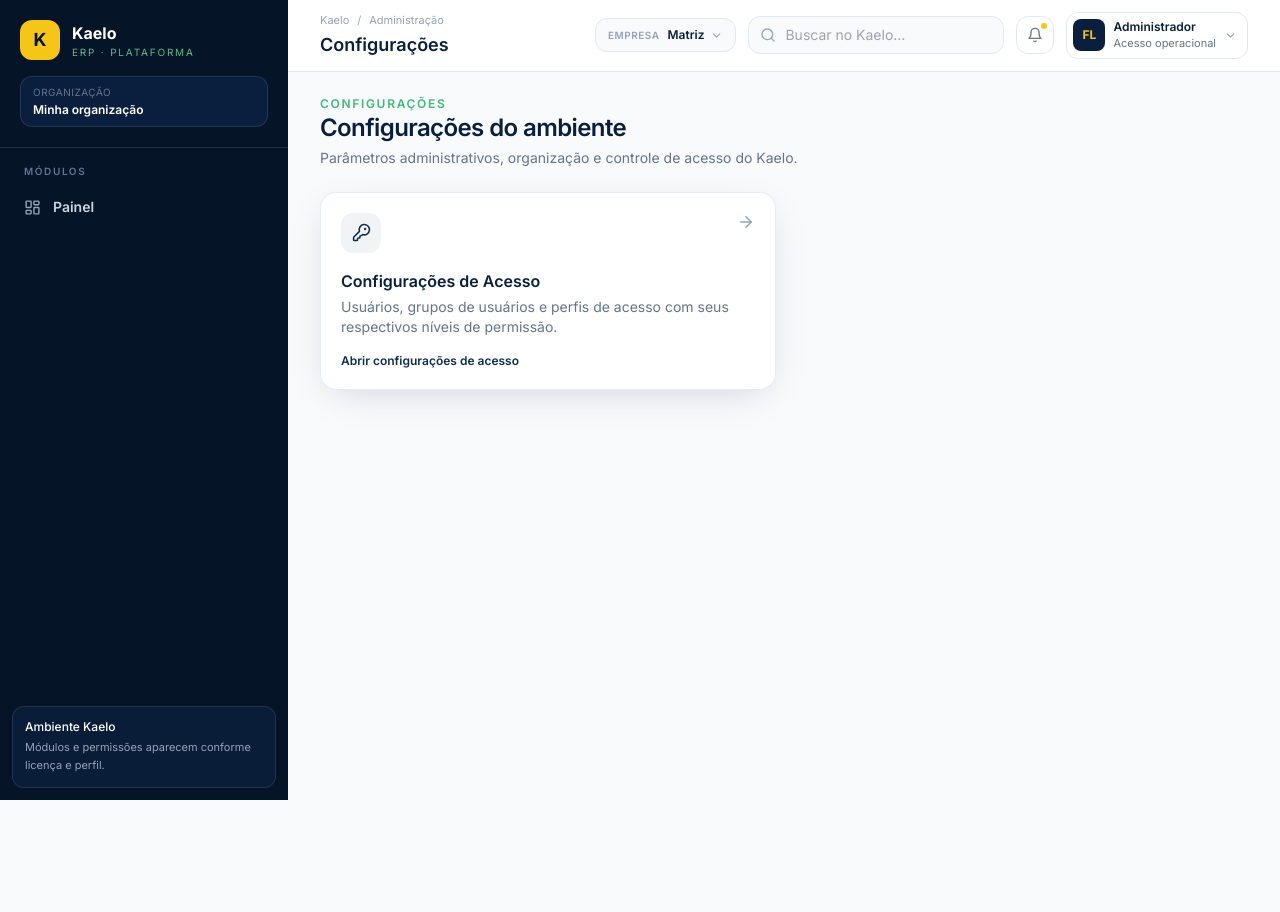
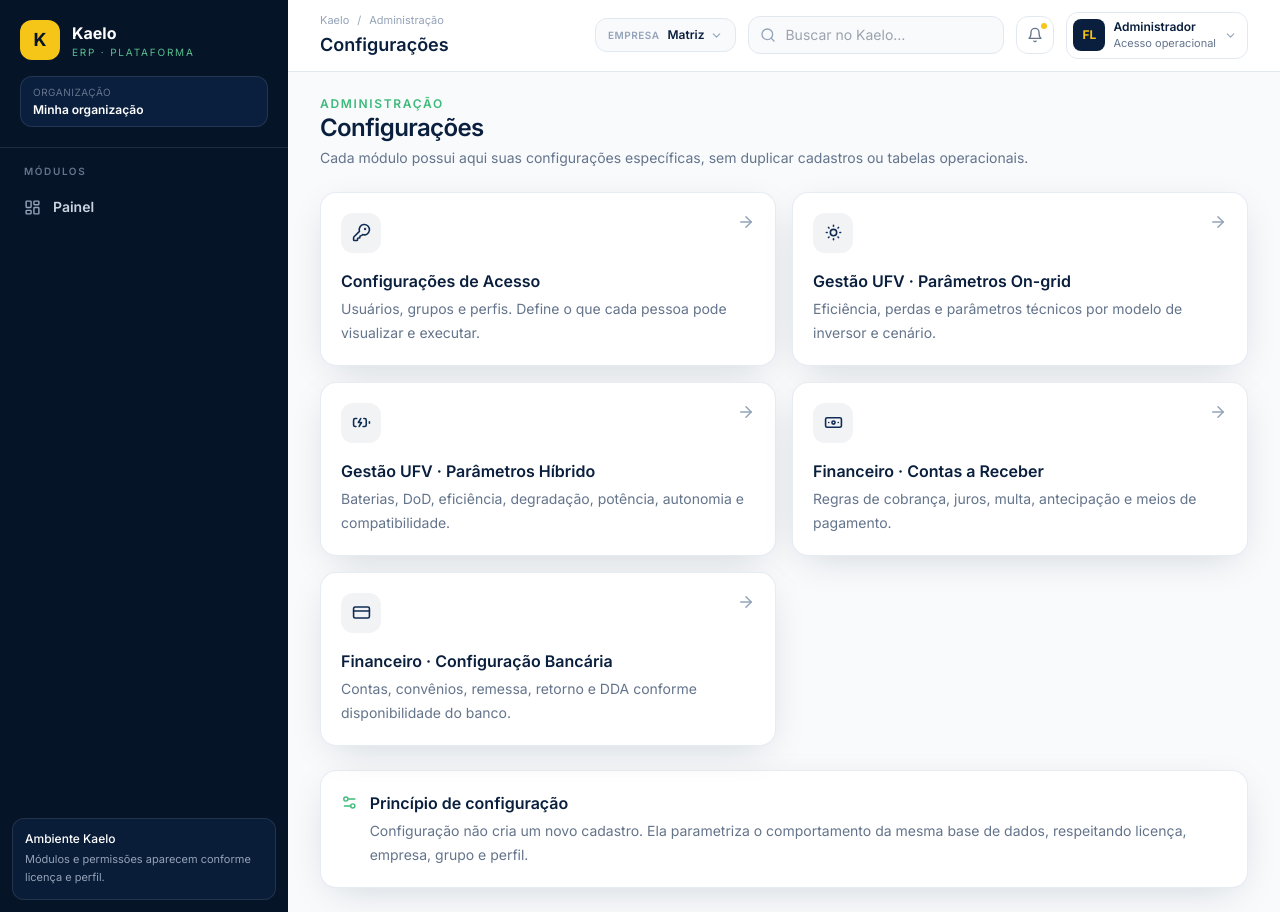
Before and after one commit to consultorfernandolima-cmyk/kaelo, a React (Vite) app: page /configuracoes in a window 1280 px wide. Before the commit the page ends 800 px from the top, so only its background shows below. Built offline with nearby package versions, Linux system fonts and the light colour scheme.

Commit message:
feat: organizar configuracoes por modulo

```diff
--- a/src/modules/configuracoes/ConfiguracoesPage.jsx
+++ b/src/modules/configuracoes/ConfiguracoesPage.jsx
@@ -1,30 +1,10 @@
 import { Link } from 'react-router-dom'
-import { ArrowRight, KeyRound } from 'lucide-react'
-
-export default function ConfiguracoesPage() {
-  return (
-    <section className="space-y-6">
-      <header>
-        <p className="text-xs font-semibold uppercase tracking-[0.14em] text-solar-green">Configurações</p>
-        <h2 className="page-title">Configurações do ambiente</h2>
-        <p className="page-subtitle">Parâmetros administrativos, organização e controle de acesso do Kaelo.</p>
-      </header>
-
-      <div className="grid gap-4 md:grid-cols-2">
-        <Link to="/configuracoes/acessos" className="surface-card group p-5 transition hover:-translate-y-0.5 hover:shadow-md">
-          <div className="flex items-start justify-between">
-            <div className="flex h-10 w-10 items-center justify-center rounded-xl bg-navy-900/5 text-navy-800">
-              <KeyRound size={19} />
-            </div>
-            <ArrowRight size={18} className="text-slate-400 transition group-hover:translate-x-0.5" />
-          </div>
-          <h3 className="mt-4 font-semibold text-navy-900">Configurações de Acesso</h3>
-          <p className="mt-1 text-sm leading-5 text-slate-500">
-            Usuários, grupos de usuários e perfis de acesso com seus respectivos níveis de permissão.
-          </p>
-          <div className="mt-4 text-xs font-semibold text-navy-800">Abrir configurações de acesso</div>
-        </Link>
-      </div>
-    </section>
-  )
-}
+import { ArrowRight, Banknote, BatteryCharging, CreditCard, KeyRound, Settings2, SunMedium } from 'lucide-react'
+const sections=[
+ {to:'/configuracoes/acessos',title:'Configurações de Acesso',text:'Usuários, grupos e perfis. Define o que cada pessoa pode visualizar e executar.',icon:KeyRound},
+ {to:'/configuracoes/ufv/ongrid',title:'Gestão UFV · Parâmetros On-grid',text:'Eficiência, perdas e parâmetros técnicos por modelo de inversor e cenário.',icon:SunMedium},
+ {to:'/configuracoes/ufv/hibrido',title:'Gestão UFV · Parâmetros Híbrido',text:'Baterias, DoD, eficiência, degradação, potência, autonomia e compatibilidade.',icon:BatteryCharging},
+ {to:'/configuracoes/financeiro/receber',title:'Financeiro · Contas a Receber',text:'Regras de cobrança, juros, multa, antecipação e meios de pagamento.',icon:Banknote},
+ {to:'/configuracoes/financeiro/bancaria',title:'Financeiro · Configuração Bancária',text:'Contas, convênios, remessa, retorno e DDA conforme disponibilidade do banco.',icon:CreditCard},
+]
+export default function ConfiguracoesPage(){return <section className="space-y-6"><header><p className="text-xs font-semibold uppercase tracking-[0.14em] text-solar-green">Administração</p><h2 className="page-title">Configurações</h2><p className="page-subtitle">Cada módulo possui aqui suas configurações específicas, sem duplicar cadastros ou tabelas operacionais.</p></header><div className="grid gap-4 md:grid-cols-2">{sections.map(({to,title,text,icon:Icon})=><Link key={title} to={to} className="surface-card group p-5 transition hover:-translate-y-0.5 hover:shadow-md"><div className="flex items-start justify-between"><div className="flex h-10 w-10 items-center justify-center rounded-xl bg-navy-900/5 text-navy-800"><Icon size={19}/></div><ArrowRight size={18} className="text-slate-400 group-hover:translate-x-0.5"/></div><h3 className="mt-4 font-semibold text-navy-900">{title}</h3><p className="mt-1 text-sm leading-6 text-slate-500">{text}</p></Link>)}</div><div className="surface-card flex items-start gap-3 p-5"><Settings2 size={19} className="mt-0.5 text-solar-green"/><div><p className="font-semibold text-navy-900">Princípio de configuração</p><p className="mt-1 text-sm leading-6 text-slate-500">Configuração não cria um novo cadastro. Ela parametriza o comportamento da mesma base de dados, respeitando licença, empresa, grupo e perfil.</p></div></div></section>}
```
